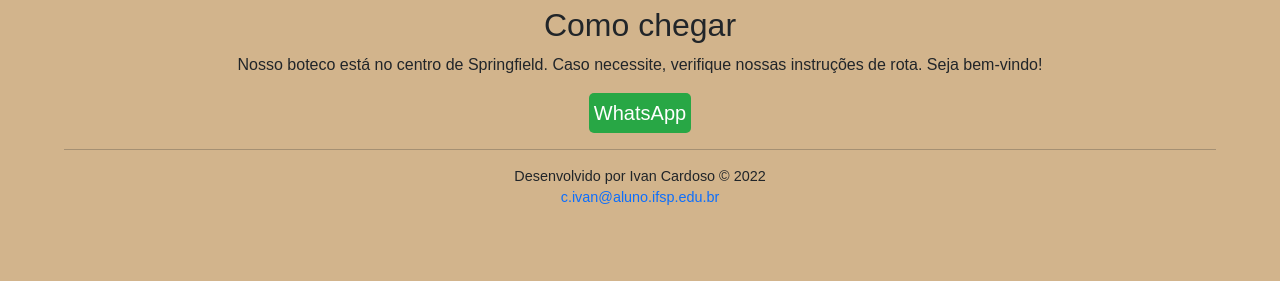
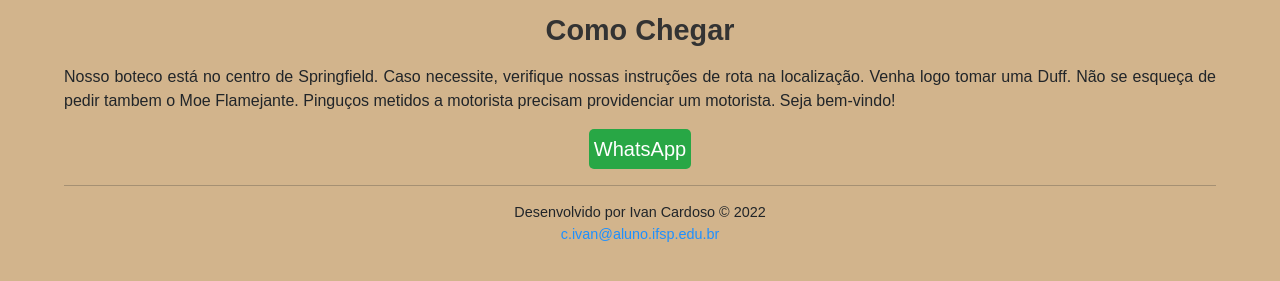
Before and after one commit to coivan/Bar_do_Moe, a plain HTML site: page index.html in a window 1280 px wide. Shown: the part 938-1219 px from the top of the page. Before the commit the page ends 1183 px from the top, so only its background shows below. Drawn offline with Linux system fonts and the light colour scheme.

Commit message:
Parágrafos justificados e pequenos ajustes no css

```diff
--- a/css/style.css
+++ b/css/style.css
@@ -8,18 +8,23 @@ body {
     font-family: Arial, Helvetica, sans-serif;
 }
 
-h1 {
-    font-size: 2em;
+h1, h2 {
+    font-size: 1.8em;
     font-weight: 600;
-    color: rgb(185, 61, 61);
+    color: #333;
     padding-bottom: 10px;
+    /* border-bottom: 1px solid #333; */
+}
+
+p {
+    text-align: justify;
 }
 
 img {
     padding-bottom: 10px;
 }
 
-footer {
+footer p {
     text-align: center;
     font-size: 0.9em;
 }
@@ -29,7 +34,7 @@ footer {
 }
 
 .arquivo-input {
-    background-color: #0a95ff;
+    background-color: dodgerblue;
     color: white;
     border-radius: 5px;
     cursor: pointer;
@@ -39,6 +44,7 @@ footer {
 
 a {
     text-decoration: none;
+    color: dodgerblue;
 }
 
 .menu ul {
--- a/index.html
+++ b/index.html
@@ -34,10 +34,12 @@
         Peça uma cerveja, desde que seja uma Duff. Compre fiado diretamente com o dono.
         Se divirta com o Moe recebendo trotes.
     </p>
-    <h2>Como chegar</h2>
+    <h2>Como Chegar</h2>
     <p>
         Nosso boteco está no centro de Springfield. Caso necessite,
-        verifique nossas instruções de rota.
+        verifique nossas instruções de rota na localização. Venha logo tomar uma Duff.
+        Não se esqueça de pedir tambem o Moe Flamejante. Pinguços metidos
+        a motorista precisam providenciar um motorista.
         Seja bem-vindo!
     </p>
     <a target="_blank" href="https://wa.me/5519900000000">
```
Also changed, not shown: drinks.html (+4 -0 lines), rota.html (+7 -4 lines).
